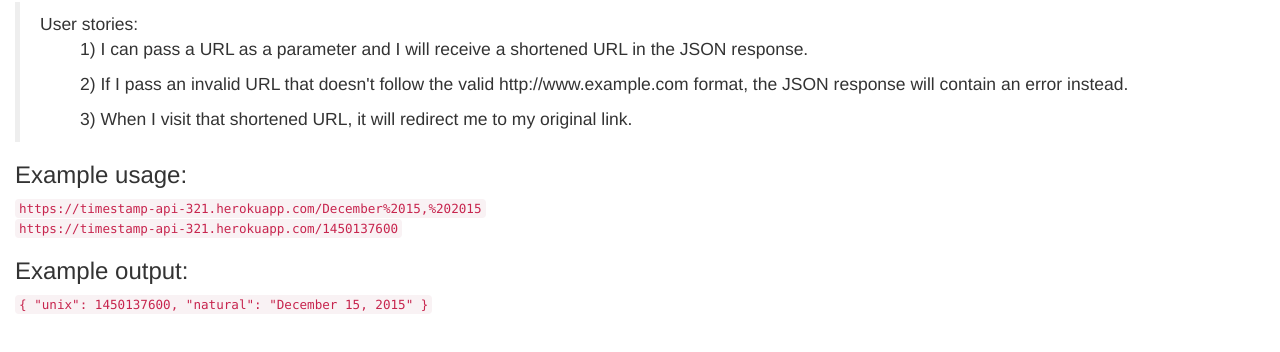
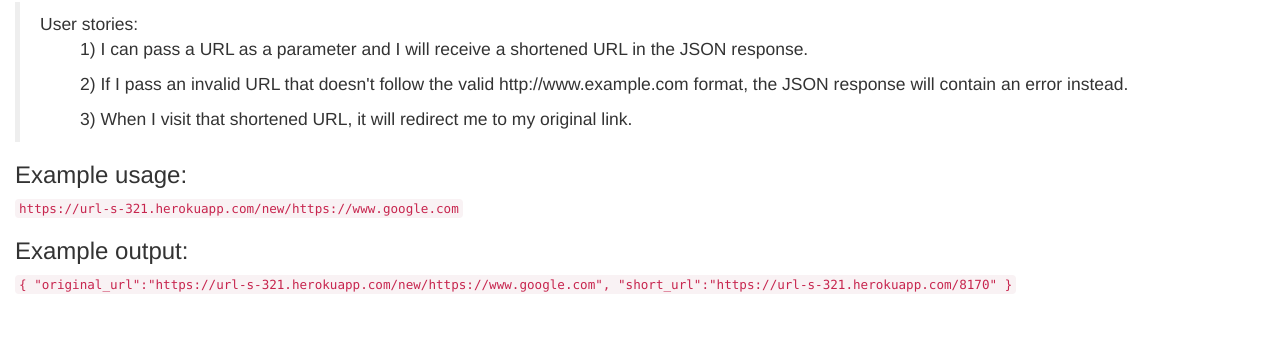
Before and after one commit to adithya321/URL-Shortener, a website: page public/index.html in a window 1280 px wide. Shown: the part 68-420 px from the top of the page. Drawn offline with nearby package versions, Linux system fonts and the light colour scheme.

Commit message:
Added README.MD

```diff
--- a/public/index.html
+++ b/public/index.html
@@ -19,12 +19,11 @@
       </blockquote>
 
       <h3>Example usage:</h3>
-      <code>https://timestamp-api-321.herokuapp.com/December%2015,%202015</code>
+      <code>https://url-s-321.herokuapp.com/new/https://www.google.com</code>
       <br>
-      <code>https://timestamp-api-321.herokuapp.com/1450137600</code>
       <h3>Example output:</h3>
       <code>
-        { "unix": 1450137600, "natural": "December 15, 2015" }
+        { "original_url":"https://url-s-321.herokuapp.com/new/https://www.google.com", "short_url":"https://url-s-321.herokuapp.com/8170" }
       </code>
     </div>
 </body>
```
Also changed, not shown: README.MD (added), 1 other file.
